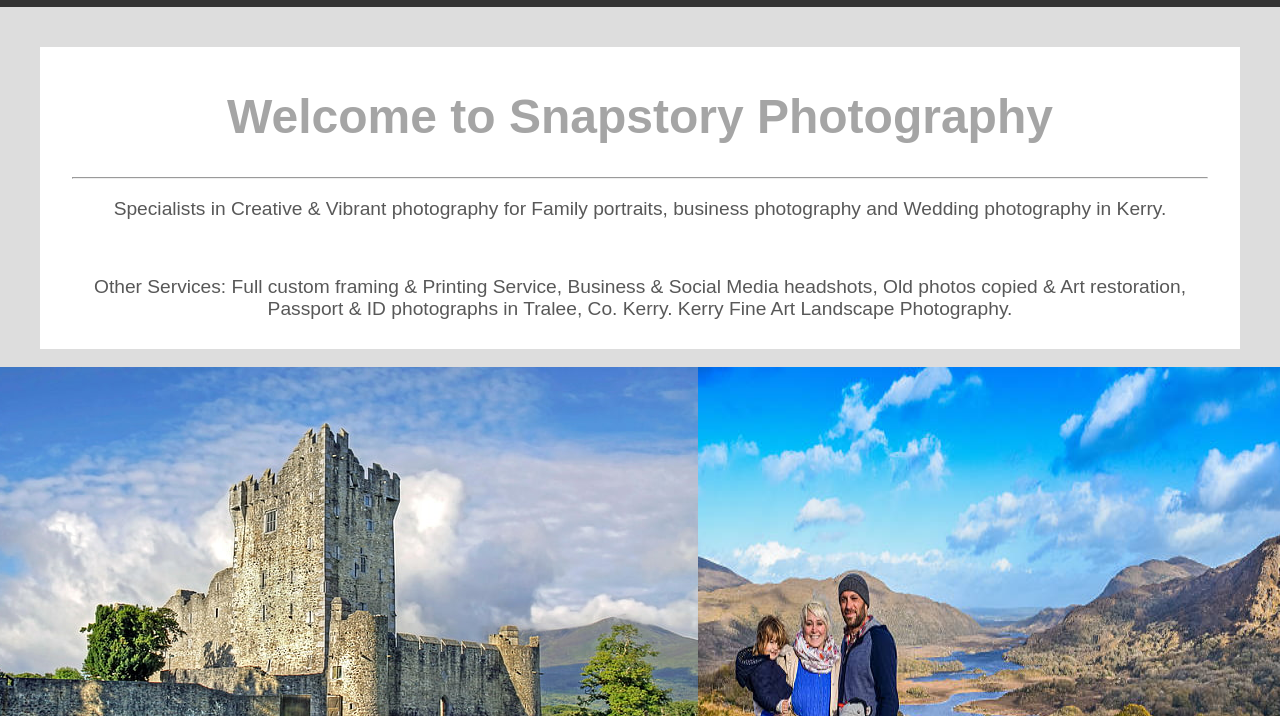
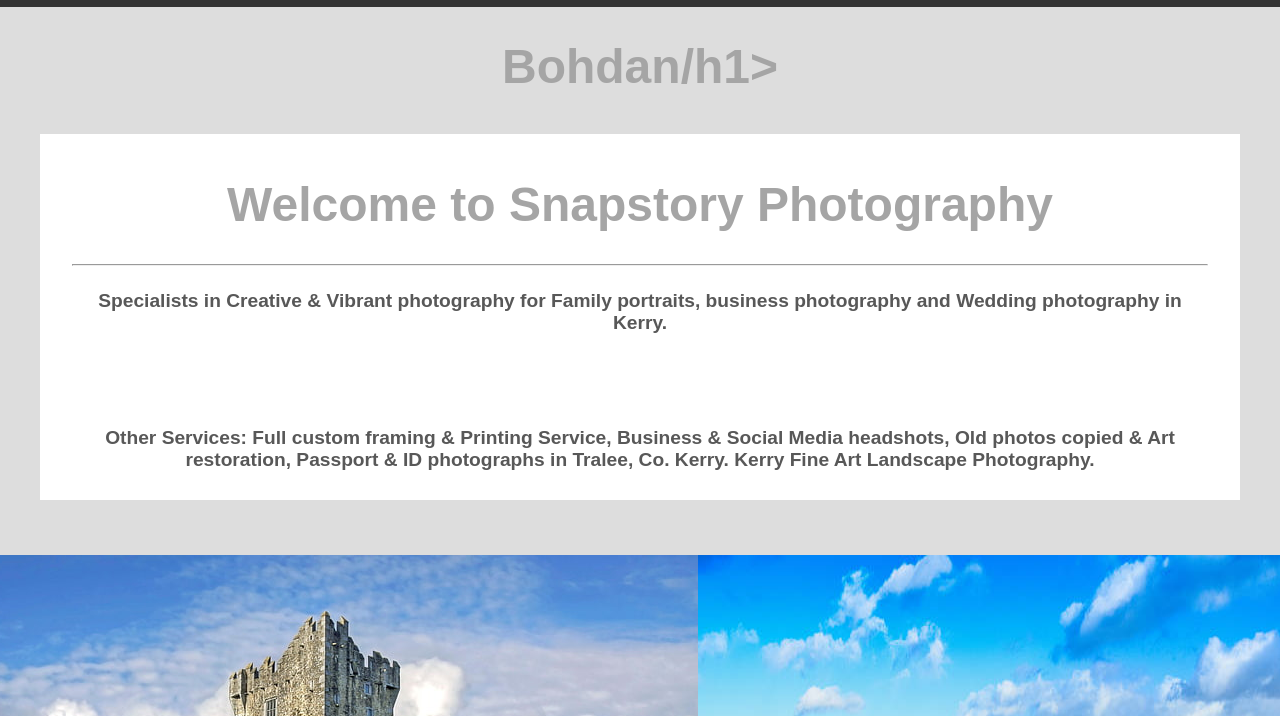
Before and after one commit to BohdanPchelnykov/My_Profile, a plain HTML site: page index1.html in a window 1280 px wide. Shown: the part 84-800 px from the top of the page. Drawn offline with Linux system fonts and the light colour scheme.

Commit message:
Update index1.html

```diff
--- a/index1.html
+++ b/index1.html
@@ -32,6 +32,7 @@
 
 
     <body>
+      <h1>Bohdan/h1>
 
         <div class="main">
           <div class="Information">
```
